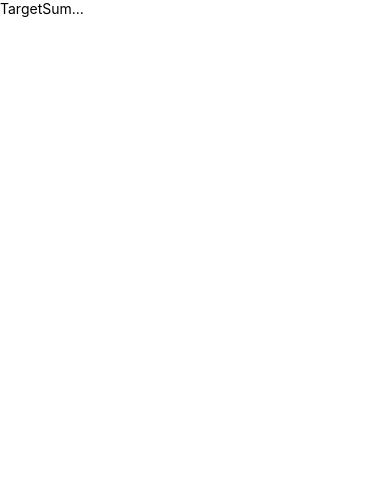
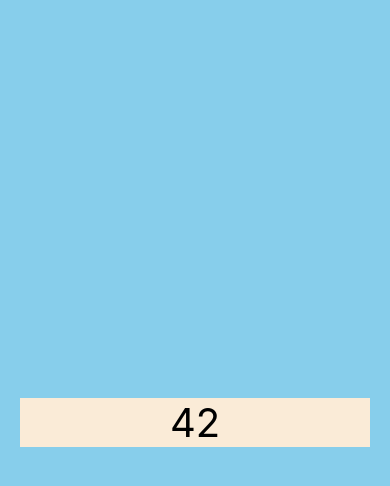
Before and after one commit to AlexPattison/TargetSum, a React Native app: screen / in a window 390 px wide. Shown: the top 486 px of the page. Built offline with nearby package versions, Linux system fonts and the light colour scheme.

Commit message:
Add minimal game component

```diff
--- a/src/components/App.js
+++ b/src/components/App.js
@@ -1,12 +1,9 @@
 import React, { Component } from 'react';
-import { View, Text } from 'react-native';
+
+import Game from './Game';
 
 export default class App extends Component {
   render() {
-    return (
-      <View>
-        <Text>TargetSum...</Text>
-      </View>
-    );
+    return <Game />;
   }
 }
--- /dev/null
+++ b/src/components/Game.js
@@ -0,0 +1,28 @@
+import React, { Component } from 'react';
+import { Text, View, StyleSheet } from 'react-native';
+
+export default class Game extends Component {
+  render() {
+    return (
+      <View style={styles.container}>
+        <Text style={styles.target}>42</Text>
+      </View>
+    );
+  }
+}
+
+const styles = StyleSheet.create({
+  container: {
+    backgroundColor: 'skyblue',
+    flexDirection: 'column',
+    justifyContent: 'space-evenly',
+    flex: 1,
+  },
+
+  target: {
+    backgroundColor: 'antiquewhite',
+    fontSize: 40,
+    margin: 20,
+    textAlign: 'center',
+  },
+});
```
